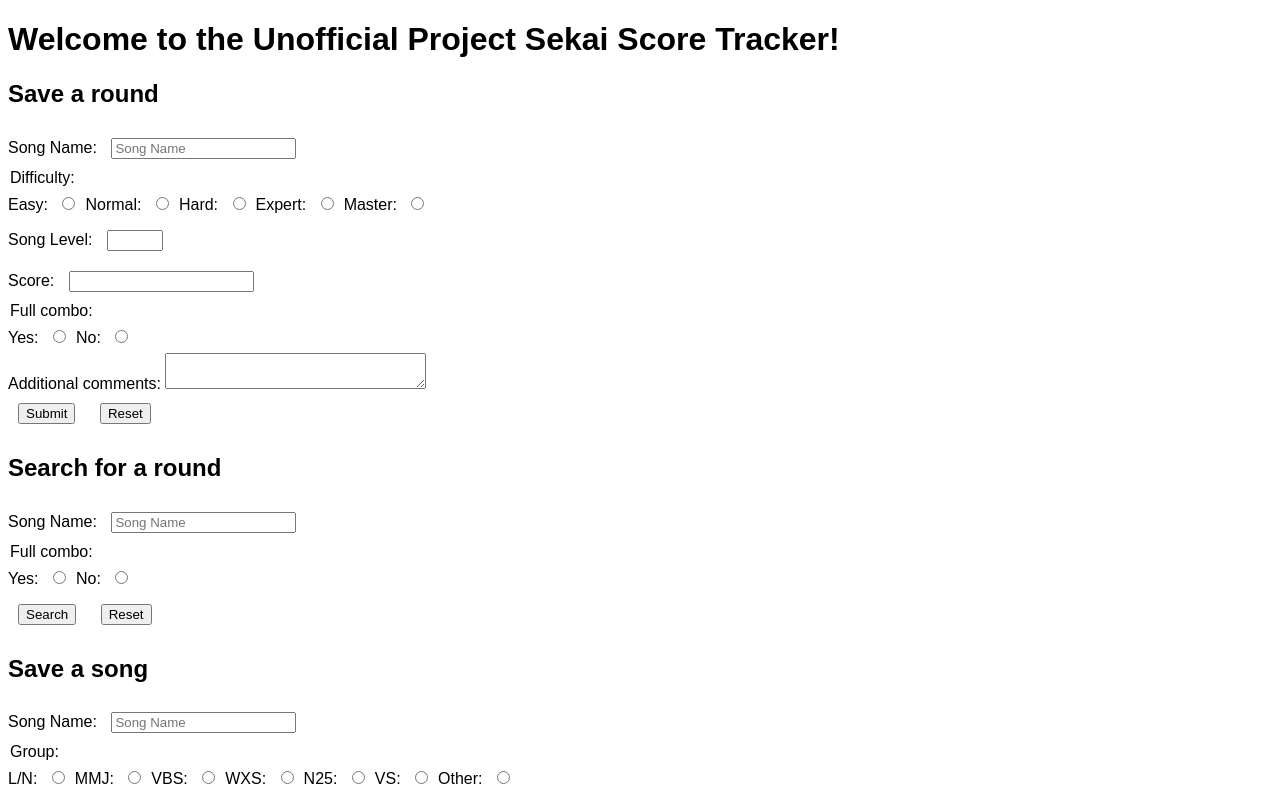
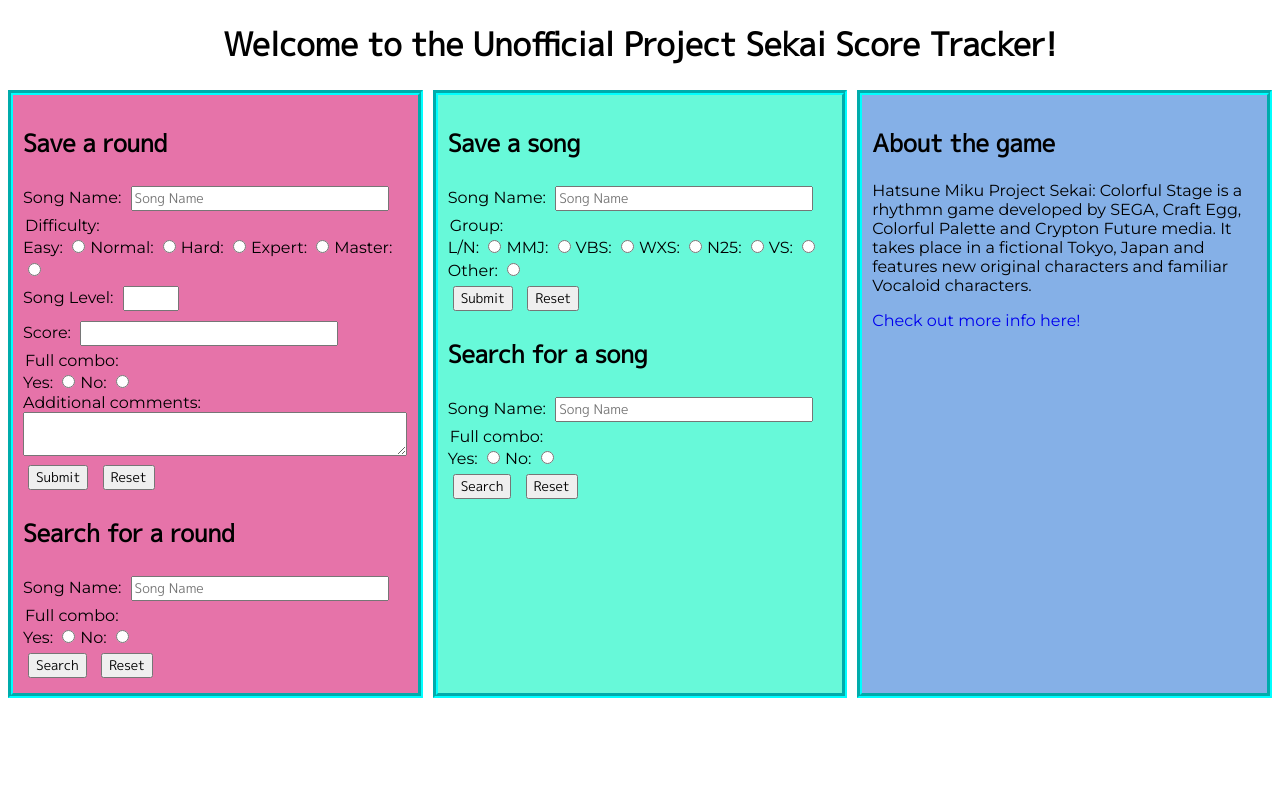
Before and after one commit to JChan2424/finalProject, a React app: page / in a window 1280 px wide. Shown: the top 800 px of the page. Built offline with nearby package versions, Linux system fonts and the light colour scheme.

Commit message:
Added styling, modified routers to handle validators.

```diff
--- a/routes/rounds.js
+++ b/routes/rounds.js
@@ -6,6 +6,6 @@
 
 router.get('/',validation.getRoundValidator, getRound);
 // router.get('/full-combo', getByCombo);
-router.post('/', validation.postRoundValidator, postRound);
+router.post('/', validation.postRoundValidator,postRound);
 
 module.exports = router;
--- a/routes/songs.js
+++ b/routes/songs.js
@@ -1,10 +1,10 @@
 const router = require('express').Router({mergeParams:true});
 
 const { getSong, postSong } = require('../controllers/songController.js');
+const validation = require('../validators/songValidation.js');
 
+router.get('/',validation.getSongValidator, getSong);
 
-router.get('/', getSong);
-
-router.post('/', postSong);
+router.post('/',validation.getSongValidator, postSong);
 
 module.exports = router;
--- a/src/NullResults.js
+++ b/src/NullResults.js
@@ -11,26 +11,14 @@
         // console.log(stringToParse)
         return (stringToParse.toLowerCase() + '' === 'true')
     }
-    // props.setShow(parseToBoolean(props.show));
-    // if(props.show) {
-    //     document.getElementById("results-container").style.visibility = "visible";
-    // }
-    // else {
-    //     document.getElementById("results-container").style.visibility = "hidden";
-    // }
-    /*
-        <form>
-                <label htmlFor="show">Show Game Facts</label>
-                <input type="checkbox" id="show" name="show" value="show" onChange={event=>updateShow(event)} />
-            </form>
-
-    */
     return(
         <>
             <h2>About the game</h2>
 
             <div id="results-container">
-                <p>Project Sekai is a rhythmn game.</p>
+                <p>Hatsune Miku Project Sekai: Colorful Stage is a rhythmn game developed by SEGA, Craft Egg, Colorful Palette and Crypton Future media. It takes place in a fictional Tokyo, Japan and features new original characters and familiar Vocaloid characters. </p>
+                <a href='https://www.colorfulstage.com/'>Check out more info here!</a>
+
             </div>
         </>
     )
--- a/src/RenderResults.js
+++ b/src/RenderResults.js
@@ -17,21 +17,21 @@
 
 
     let error = <div></div>
-    if(props.results.errors) {
-        error = <p>{props.results.error._message}</p>;
+    if(props.results._message) {
+        error = <p>{props.results._message}</p>;
     }
     return(
         <>
             <h2>Results</h2>
 
             <div id="results-container" >
-                {props.requestType == "POST Round"? <SuccessfulRoundPost results={props.results}/> : <div></div>}
-                {props.requestType == "POST Song"? <SuccessfulSongPost results={props.results}/> : <div></div>}
-                {props.requestType == "GET Song"? <SuccessfulSongGet results={props.results}/> : <div></div>}
-                {props.requestType == "GET Round"? <SuccessfulRoundGet results={props.results}/> : <div></div>}
+                {props.requestType == "POST Round" && !props.results._message ? <SuccessfulRoundPost results={props.results}/> : <div></div>}
+                {props.requestType == "POST Song" && !props.results._message ? <SuccessfulSongPost results={props.results}/> : <div></div>}
+                {props.requestType == "GET Song"&& !props.results._message ? <SuccessfulSongGet results={props.results}/> : <div></div>}
+                {props.requestType == "GET Round" && !props.results._message ? <SuccessfulRoundGet results={props.results}/> : <div></div>}
+                {props.results._message ? <p>{props.results._message}</p> : <div></div>}
+            </div>
 
-            </div>
-            {error}
 
 
         </>
--- a/src/SuccessfulRoundGet.js
+++ b/src/SuccessfulRoundGet.js
@@ -12,7 +12,6 @@
     else {
         fullCombo = "No";
     }
-    // https://www.g2i.co/blog/understanding-the-objects-are-not-valid-as-a-react-child-error-in-react
     return(
         <>
             <div>
--- a/src/SuccessfulRoundPost.js
+++ b/src/SuccessfulRoundPost.js
@@ -6,7 +6,7 @@
     console.log("name", props.results);
     let fullCombo;
 
-    if(props.results.fullCombo == "true") {
+    if(props.results.fullCombo == true) {
         fullCombo = "Yes";
     }
     else {
--- a/src/style.css
+++ b/src/style.css
@@ -1,34 +1,68 @@
-body {
-    font-family: sans-serif;
+@import url('https://fonts.googleapis.com/css2?family=M+PLUS+1p&family=Montserrat&display=swap');
+
+
+h1 {
+    text-align: center;
+    font-family: 'M PLUS 1p', sans-serif;
+}
+
+h2, h3, h4, input, textarea {
+    font-family: 'M PLUS 1p', sans-serif;
+}
+
+form, p, button, a{
+    font-family: 'Montserrat', sans-serif;
+}
+
+a {
+    text-decoration: none
 }
 
 input {
-    margin: 10px;
+    margin: 5px;
 }
 
-/*#wrapper {*/
-/*    display: grid;*/
-/*    grid-template-columns: repeat(3, 1fr);*/
-/*    gap: 10px;*/
-/*    grid-auto-rows: minmax(100px, auto);*/
-/*}*/
+#wrapper {
+    display: grid;
+    grid-template-columns: repeat(3, 1fr);
+    gap: 10px;
+    grid-auto-rows: minmax(100px, auto);
+}
 
-/*#song {*/
-/*    grid-column: 1 / 3;*/
-/*    grid-row: 1; */
-/*}*/
+#song {
+    grid-column: 1 / 3;
+    grid-row: 1;
+}
 
-/*#song-search {*/
-/*    grid-column: 2 / 4;*/
-/*    grid-row: 1; */
-/*}*/
+#song-search {
+    grid-column: 2 / 4;
+    grid-row: 1;
+}
 
-/*#round {*/
-/*    grid-column: 1 / 3;*/
-/*    grid-row: 2; */
-/*}*/
+#round {
+    grid-column: 1 / 3;
+    grid-row: 2;
+}
 
-/*#round-search{*/
-/*    grid-column: 2 / 4;*/
-/*    grid-row: 2; */
-/*}*/
+#round-search{
+    grid-column: 2 / 4;
+    grid-row: 2;
+}
+
+#round-container {
+    border: 5px groove cyan;
+    padding: 10px;
+    background-color: rgb(230, 115,169);
+}
+
+#song-container {
+    border: 5px groove cyan;
+    padding: 10px;
+    background-color: rgb(103,249,217);
+}
+
+#output {
+    border: 5px groove cyan;
+    padding: 10px;
+    background-color: rgb(133,176,231);
+}
```
Also changed, not shown: public/bundle.js, 1 other file (tests, documents, lock files or other folders).
